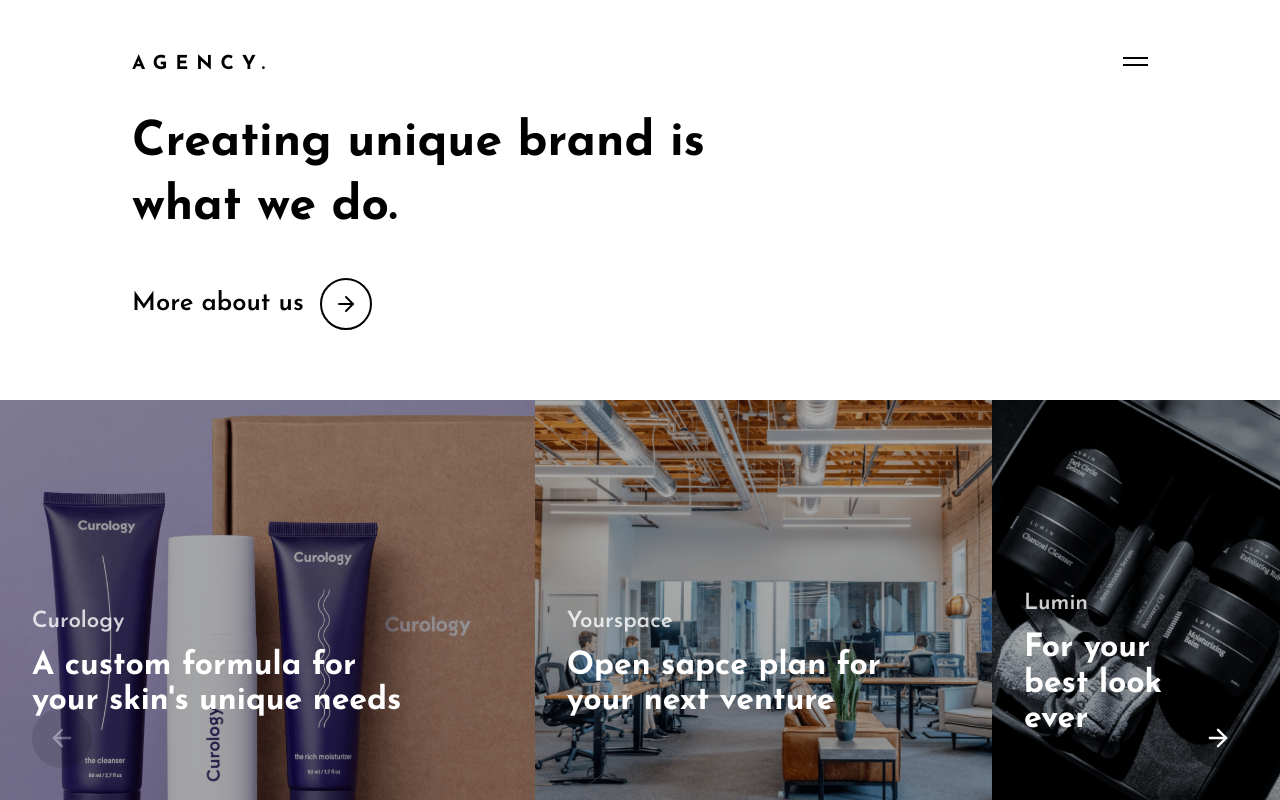
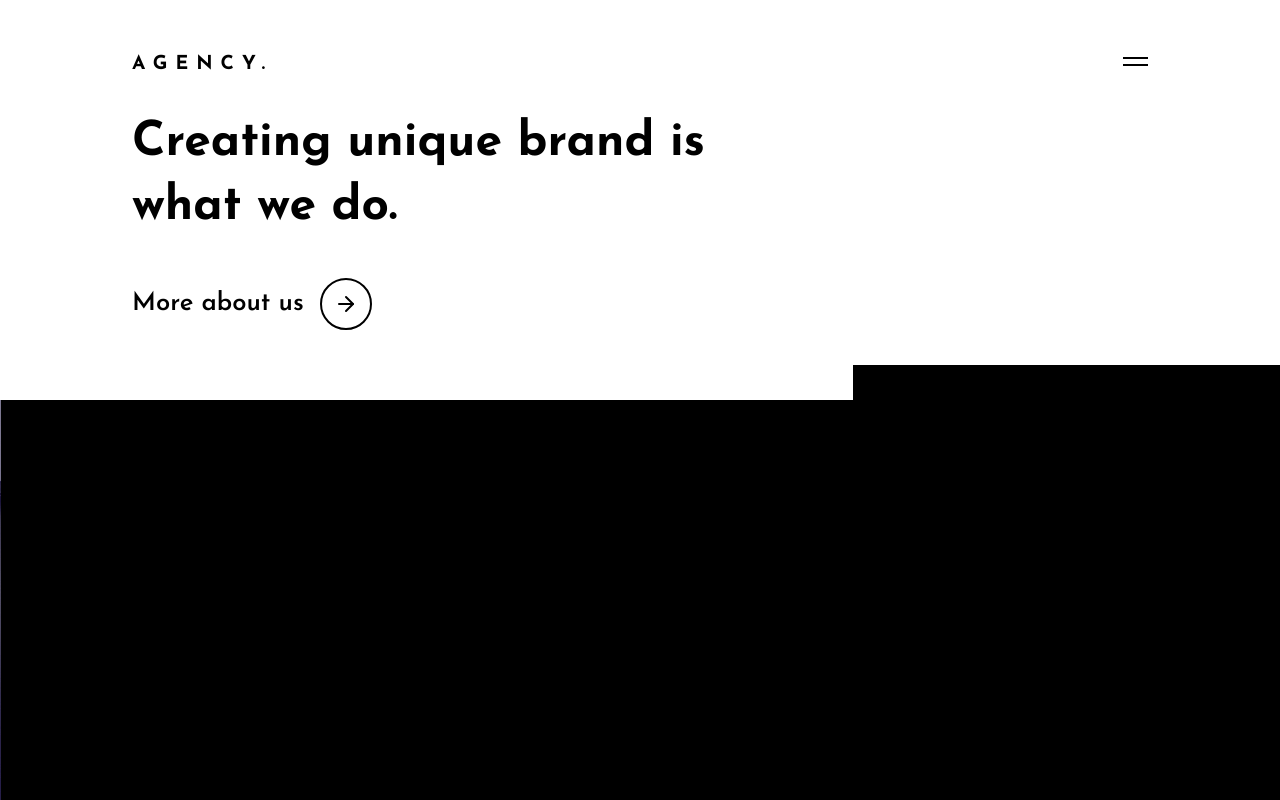
Before and after one commit to midnightgamer/awwardss-rebuild-1, a React (Create React App) app: page / in a window 1280 px wide. Built offline with nearby package versions, Linux system fonts and the light colour scheme.

Commit message:
animation added

```diff
--- a/package.json
+++ b/package.json
@@ -6,6 +6,7 @@
     "@testing-library/jest-dom": "^4.2.4",
     "@testing-library/react": "^9.3.2",
     "@testing-library/user-event": "^7.1.2",
+    "eslint": "^6.6.0",
     "gsap": "^3.1.1",
     "node-sass": "^4.13.1",
     "react": "^16.12.0",
@@ -35,7 +36,6 @@
     ]
   },
   "devDependencies": {
-    "eslint": "^7.7.0",
     "eslint-config-airbnb": "^18.2.0",
     "eslint-config-prettier": "^6.11.0",
     "eslint-plugin-import": "^2.22.0",
--- a/src/App.js
+++ b/src/App.js
@@ -1,16 +1,44 @@
 import React, { useEffect } from "react";
 import "./styles/App.scss";
+import gsap from "gsap";
 import Header from "./components/header";
 import Banner from "./components/banner";
 import Cases from "./components/cases";
+import IntroOverlay from "./components/introOverlay";
 
 function App() {
   useEffect(() => {
     const vh = window.innerHeight * 0.01;
     document.documentElement.style.setProperty("--vh", `${vh}px`);
+    gsap.to("body", { css: { visibility: "visible" } });
+
+    //  Timeline
+    const tl = gsap.timeline();
+    tl.from(".line span", 1.8, {
+      y: 100,
+      ease: "power4.out",
+      delay: 1,
+      skewX: 7,
+      stagger: { amount: 0.4 },
+    })
+      .to(".overlay-top", 1.6, { height: 0, ease: "expo.inOut", stagger: 0.4 })
+      .to(".overlay-bottom", 1.6, {
+        width: 0,
+        ease: "expo.inOut",
+        stagger: 0.4,
+        delay: -0.8,
+      })
+      .to(".intro-overlay", 0, { css: { display: "none" } })
+      .from(".case img", 1.4, {
+        scale: 1.4,
+        delay: -2,
+        ease: "expo.inOut",
+        stagger: 0.4,
+      });
   }, []);
   return (
     <div className="App">
+      <IntroOverlay />
       <Header />
       <Banner />
       <Cases />
--- a/src/components/introOverlay.js
+++ b/src/components/introOverlay.js
@@ -0,0 +1,23 @@
+import React from "react";
+
+const IntroOverlay = (props) => {
+  return (
+    // eslint-disable-next-line react/jsx-filename-extension
+    <>
+      <div className="intro-overlay">
+        <div className="top">
+          <div className="overlay-top" />
+          <div className="overlay-top" />
+          <div className="overlay-top" />
+        </div>
+        <div className="bottom">
+          <div className="overlay-bottom"> </div>
+          <div className="overlay-bottom"> </div>
+          <div className="overlay-bottom"> </div>
+        </div>
+      </div>
+    </>
+  );
+};
+
+export default IntroOverlay;
--- a/src/styles/App.scss
+++ b/src/styles/App.scss
@@ -4,9 +4,9 @@
 @import "./components/header.scss";
 @import "./components/banner.scss";
 @import "./components/cases.scss";
-
 body,
 html {
+  visibility: hidden;
   user-select: none;
   background: $white;
   overscroll-behavior: none;
@@ -63,3 +63,74 @@
     height: 100%;
   }
 }
+
+
+//Intro overlay
+.intro-overlay {
+  .top {
+    height: 50vh;
+    height: calc(var(--vh, 1vh) * 50);
+    position: absolute;
+    width: 100%;
+    z-index: 8;
+    .overlay-top {
+      position: absolute;
+      height: 100%;
+      width: 33.333vw;
+      background: $black;
+      bottom: 0;
+      left: 0;
+      right: 0;
+      @include media("<=tablet") {
+        width: 100vw;
+      }
+      &:nth-child(2) {
+        left: 33.333%;
+        @include media("<=tablet") {
+          display: none;
+        }
+      }
+      &:nth-child(3) {
+        left: 66.666%;
+        @include media("<=tablet") {
+          display: none;
+        }
+      }
+    }
+  }
+  .bottom {
+    height: 50vh;
+    height: calc(var(--vh, 1vh) * 50);
+    position: absolute;
+    bottom: 0;
+    width: 100%;
+    z-index: 8;
+    .overlay-bottom {
+      position: absolute;
+      height: 100%;
+      width: 33.333vw;
+      background: $black;
+      bottom: 0;
+      right: 66.666%;
+      @include media("<=tablet") {
+        right: 0;
+        width: 100vw;
+      }
+      &:nth-child(2) {
+        right: 33.333%;
+        @include media("<=tablet") {
+          width: 100vw;
+          top: 100%;
+          right: 0;
+        }
+      }
+      &:nth-child(3) {
+        right: 0;
+        @include media("<=tablet") {
+          width: 100vw;
+          top: 200%;
+        }
+      }
+    }
+  }
+}
--- a/src/styles/components/cases.scss
+++ b/src/styles/components/cases.scss
@@ -1,10 +1,9 @@
-.cases{
+.cases {
     height: 50vh;
-    height: calc(var(--vh,1vh)*50);
-
-    .cases-navigation{
+    height: calc(var(--vh, 1vh) * 50);
+    .cases-navigation {
         position: absolute;
-        bottom: 0;
+        bottom: 0px;
         width: 100%;
         display: flex;
         justify-content: space-between;
@@ -12,46 +11,44 @@
         z-index: 6;
         padding: 32px;
         box-sizing: border-box;
-        @include media('<=tablet'){
+        @include media("<=tablet") {
             display: none;
         }
-        .cases-arrow{
-            background: rgba(0,0,0,.4);
-            height: 60px;
-            width: 60px;
+        .cases-arrow {
+            background: rgba(0, 0, 0, 0.4);
+            height: 72px;
+            width: 72px;
             border-radius: 100%;
             display: flex;
             align-items: center;
             justify-content: center;
-            svg{
+            svg {
                 color: $white;
+                height: 28px;
                 width: 28px;
-                height: 28px;
             }
-            &.disabled{
-                opacity: .3;
+            &.disabled {
+                opacity: 0.3;
             }
         }
     }
-    .row{
-        @include media('<=tablet'){
+    .row {
+        @include media("<=tablet") {
             flex-direction: column;
         }
-        .case{
+        .case {
             position: relative;
             background: $black;
             cursor: pointer;
-            &:hover{
-                .case-image{
+            &:hover {
+                .case-image {
                     opacity: 0.4;
                 }
             }
-            .case-details{
-                @include media('<=tablet'){
-                    width: 100vh;
-                }
+            .case-details {
+                width: 33.3333vw;
                 height: 50vh;
-                height: calc(var(--vh,1vh)*50);
+                height: calc(var(--vh, 1vh) * 50);
                 display: flex;
                 flex-direction: column;
                 justify-content: center;
@@ -59,56 +56,56 @@
                 box-sizing: border-box;
                 z-index: 1;
                 position: relative;
-                @include media('<=tablet'){
+                @include media("<=tablet") {
                     width: 100vw;
                 }
-                @include media('<=phone'){
+                @include media("<=phone") {
                     padding: 16px;
                 }
-                span{
+                span {
                     margin-top: 156px;
                     font-size: 1.6rem;
                     opacity: 0.8;
                     color: $white;
                     font-weight: 600;
-                    @include media('<=desktop' , '>tablet'){
+                    @include media("<=desktop", ">tablet") {
                         font-size: 1.4rem;
                     }
-                    @include media('<=phone'){
+                    @include media("<=phone") {
                         font-size: 1.2rem;
                         line-height: 2.2rem;
                     }
                 }
-                h2{
+                h2 {
                     font-size: 2.4rem;
                     line-height: 3.4rem;
                     width: 85%;
                     margin-top: 16px;
                     color: $white;
-                    @include media('<=desktop' , '>tablet'){
-                        line-height: 2.2rem;
+                    @include media("<=desktop", ">tablet") {
                         font-size: 2rem;
+                        line-height: 2.4rem;
                     }
-                    @include media('<=phone'){
+                    @include media("<=phone") {
                         font-size: 1.7rem;
                         line-height: 2.2rem;
                         margin-top: 8px;
                     }
                 }
             }
-            .case-image{
-                position: absolute;
+            .case-image {
                 top: 0;
                 left: 0;
                 width: 100%;
                 height: 100%;
                 overflow: hidden;
-                opacity: .65;
-                transition: .4s cubic-bezier(.6,-0.05,.1,.99);
-                img{
+                position: absolute;
+                opacity: 0.65;
+                transition: 0.4s cubic-bezier(0.6, -0.05, 0.1, 0.99);
+                img {
                     height: 100%;
                     width: 100%;
-                    object-fit:cover ;
+                    object-fit: cover;
                 }
             }
         }
```
Also changed, not shown: 1 other file (tests, documents, lock files or other folders).
